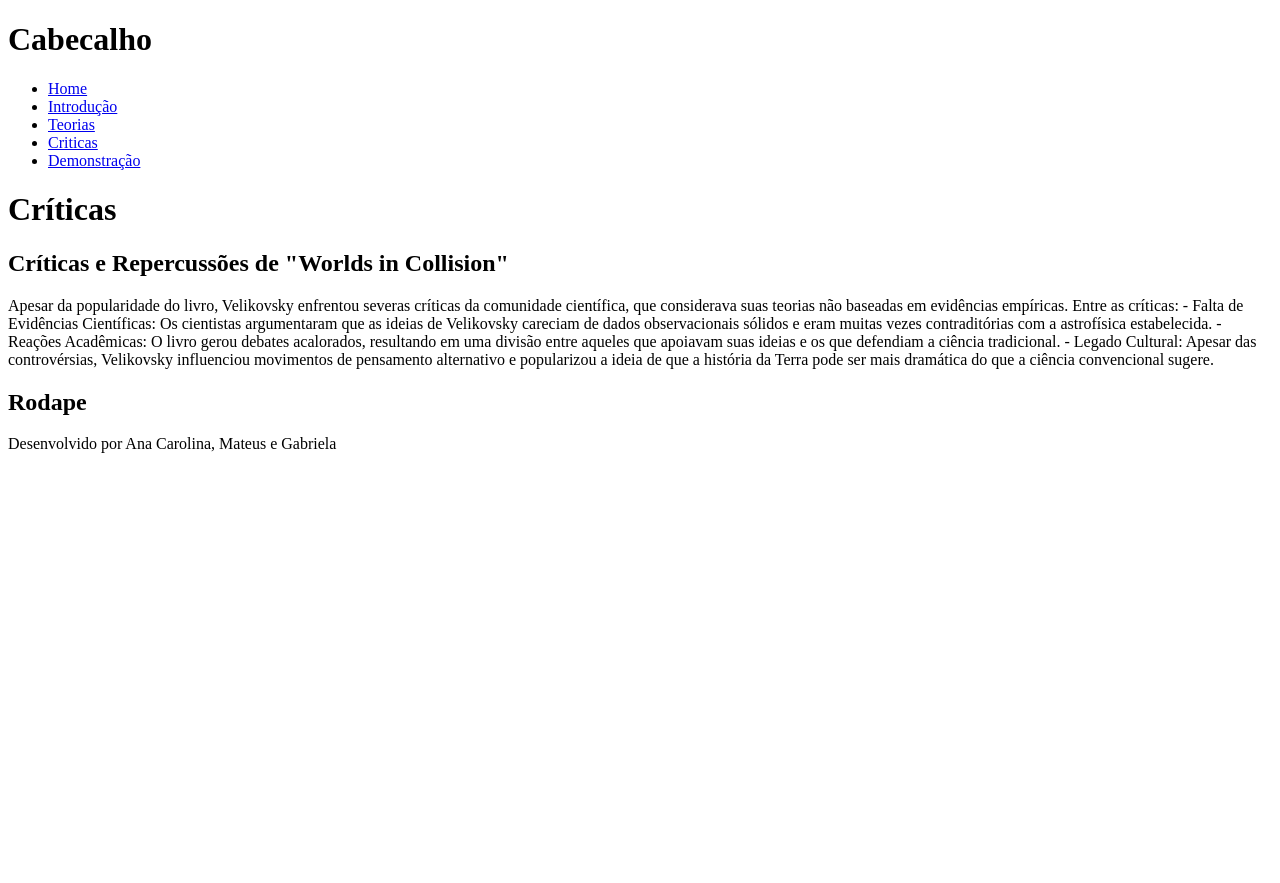
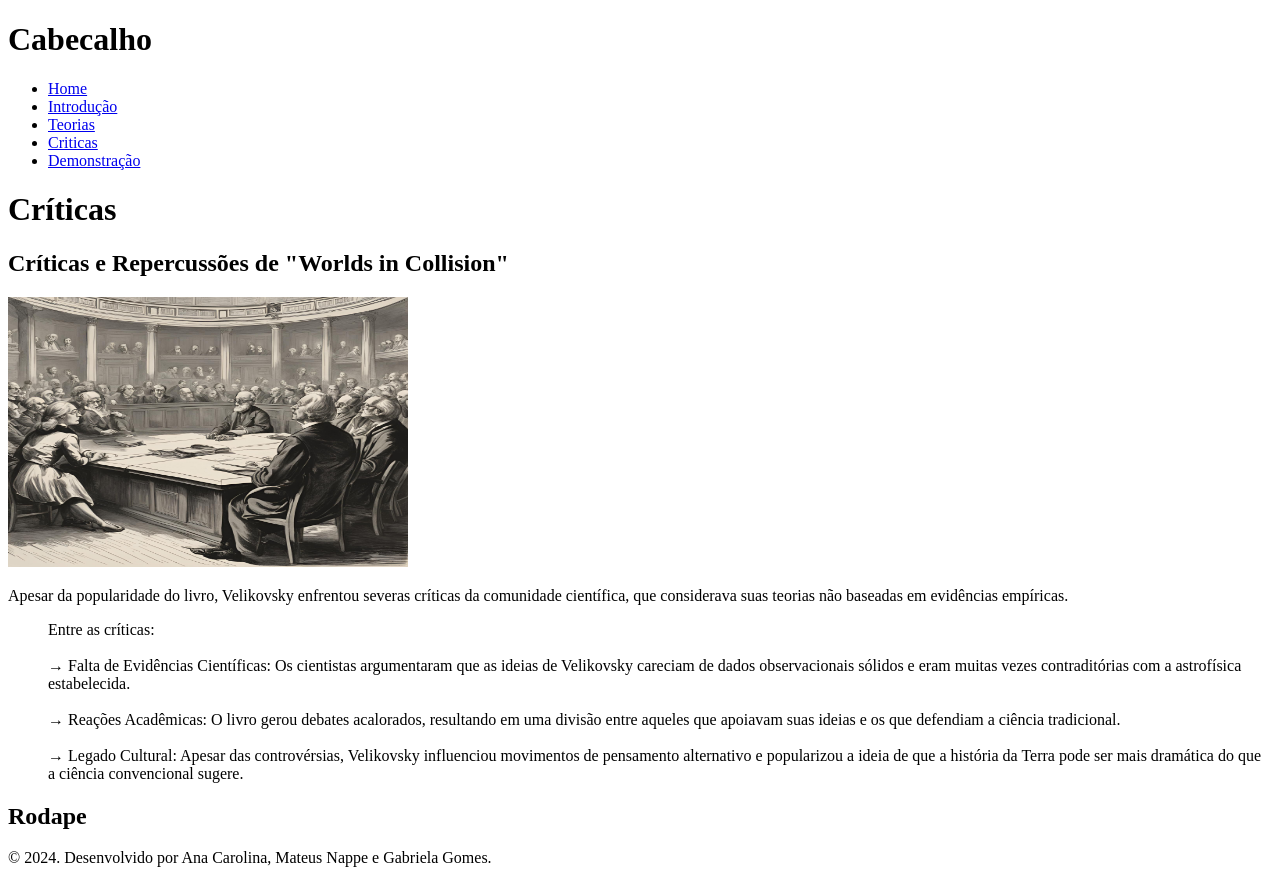
Before and after one commit to anacarolcg0/CP5, a Next.js app in the folder cp5/: page /criticas in a window 1280 px wide. Before the commit the page ends 800 px from the top, so only its background shows below. Built offline with nearby package versions, Linux system fonts and the light colour scheme.

Commit message:
ajustando img nas páginas, arrumado a página layout e o rodapé

```diff
--- a/cp5/src/app/criticas/page.tsx
+++ b/cp5/src/app/criticas/page.tsx
@@ -1,16 +1,23 @@
-import Cabecalho from "@/components/Cabecalho/Cabecalho"
-import Rodape from "@/components/Rodape/Rodape"
+import debate from "@/img/debate.jpg"
+import Image from "next/image"
 
 export default function Criticas() {
     return (
         <div>
             <h1>Críticas</h1>
             <h2>Críticas e Repercussões de "Worlds in Collision"</h2>
+            <Image src={debate} alt="Debate" width={400} height={270} />
             <p>
-            Apesar da popularidade do livro, Velikovsky enfrentou severas críticas da comunidade científica, que considerava suas teorias não baseadas em evidências empíricas. Entre as críticas:
-            - Falta de Evidências Científicas: Os cientistas argumentaram que as ideias de Velikovsky careciam de dados observacionais sólidos e eram muitas vezes contraditórias com a astrofísica estabelecida.
-            - Reações Acadêmicas: O livro gerou debates acalorados, resultando em uma divisão entre aqueles que apoiavam suas ideias e os que defendiam a ciência tradicional.
-            - Legado Cultural: Apesar das controvérsias, Velikovsky influenciou movimentos de pensamento alternativo e popularizou a ideia de que a história da Terra pode ser mais dramática do que a ciência convencional sugere.
+                Apesar da popularidade do livro, Velikovsky enfrentou severas críticas da comunidade científica, que considerava suas teorias não baseadas em evidências empíricas. <br />
+                <ul>
+                    Entre as críticas: <br />
+                    <br />
+                    &rarr; Falta de Evidências Científicas: Os cientistas argumentaram que as ideias de Velikovsky careciam de dados observacionais sólidos e eram muitas vezes contraditórias com a astrofísica estabelecida. <br />
+                    <br />
+                    &rarr; Reações Acadêmicas: O livro gerou debates acalorados, resultando em uma divisão entre aqueles que apoiavam suas ideias e os que defendiam a ciência tradicional. <br />
+                    <br />
+                    &rarr; Legado Cultural: Apesar das controvérsias, Velikovsky influenciou movimentos de pensamento alternativo e popularizou a ideia de que a história da Terra pode ser mais dramática do que a ciência convencional sugere.
+                </ul>
             </p>
         </div>
     )
--- a/cp5/src/app/introducao/page.tsx
+++ b/cp5/src/app/introducao/page.tsx
@@ -1,5 +1,5 @@
-import Cabecalho from "@/components/Cabecalho/Cabecalho"
-import Rodape from "@/components/Rodape/Rodape"
+import Image from "next/image"
+import sistemasolar from "@/img/sistemasolar.jpg"
 
 export default function Introducao() {
     return (
@@ -7,6 +7,7 @@ export default function Introducao() {
             <h1>Introdução</h1>
             <h2>Worlds in Collision - Introdução às
                 Ideias de Immanuel Velikovsky</h2>
+                <Image src={sistemasolar} alt="Sistema solar" width={400} height={270} />
             <p>
                 Immanuel Velikovsky (1895-1979) foi um psicanalista e escritor que, em seu livro Worlds in Collision (1950), propôs teorias controversas sobre a história do sistema solar e eventos cataclísmicos na Terra. Sua principal ideia era que os planetas poderiam interagir de maneiras que afetariam profundamente a história da humanidade e a geologia do nosso planeta. Velikovsky desafiou a visão científica convencional, sugerindo que eventos astronômicos como a passagem de Vênus
                 perto da Terra teriam causado desastres naturais.
--- a/cp5/src/app/layout.tsx
+++ b/cp5/src/app/layout.tsx
@@ -10,7 +10,7 @@ export const viewport = {
 
 export const metadata: Metadata = {
   title: "Worlds in Collision",
-  description: "Generated by create next app",
+  description: "Generated by Ana Carolina, Mateus, Gabriela",
 };
 
 export default function RootLayout({
--- a/cp5/src/app/page.tsx
+++ b/cp5/src/app/page.tsx
@@ -1,6 +1,7 @@
+import Image from "next/image"
 
 export default function Home() {
   return (
-    <div>  </div>
+    <div> </div>
   )
 }
--- a/cp5/src/components/Rodape/Rodape.tsx
+++ b/cp5/src/components/Rodape/Rodape.tsx
@@ -2,7 +2,7 @@ export default function Rodape() {
     return (
         <footer>
             <h2 className="bg-background text-foreground">Rodape</h2>
-            <p>Desenvolvido por <span>Ana Carolina, Mateus e Gabriela</span></p>
+            <p>&copy; 2024. Desenvolvido por <span>Ana Carolina, Mateus Nappe e Gabriela Gomes.</span></p>
         </footer>
   )
 }
```
Also changed, not shown: cp5/src/app/demonstracao/page.tsx (+10 -7 lines), cp5/src/app/teorias/page.tsx (+7 -4 lines).
